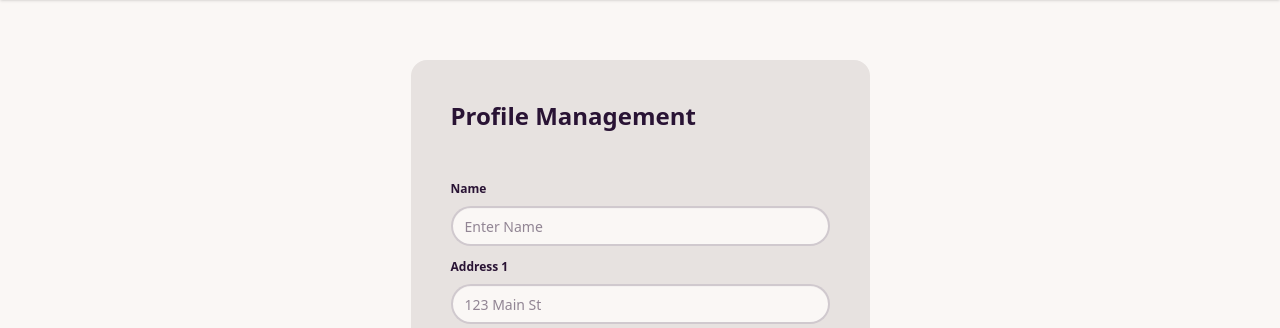
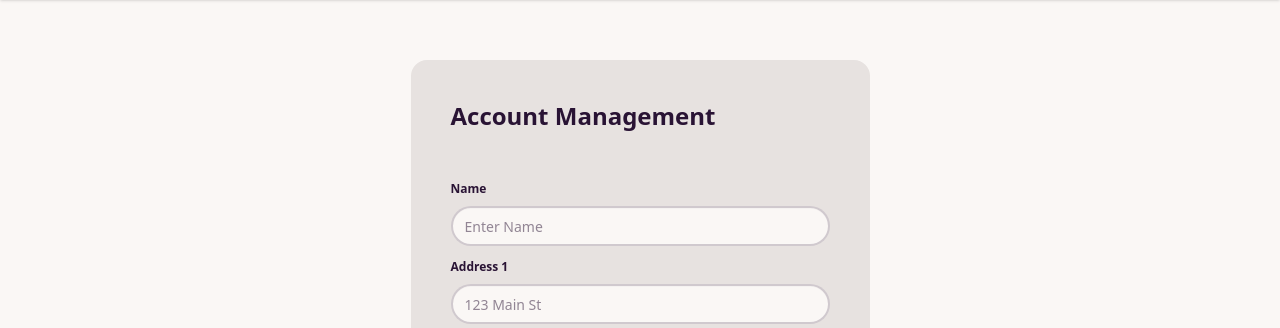
Before and after one commit to alesss-b/kindred-causes, a Django app: page /account_management/ in a window 1280 px wide. Shown: the part 72-400 px from the top of the page. Run offline with Django 5.2, Linux system fonts and the light colour scheme; style sheets or scripts are compiled from the project's sources.

Commit message:
Add title for account_management

```diff
--- a/kindred_causes/main/templates/profile_management.html
+++ b/kindred_causes/main/templates/profile_management.html
@@ -1,6 +1,7 @@
 {% extends 'form.html' %}
 
-{% block form_title %}Profile Management{% endblock form_title %}
+{% block title %}Account Management{% endblock title %}
+{% block form_title %}Account Management{% endblock form_title %}
 
 {% block form_content %}
 <!-- Full Name -->
```
